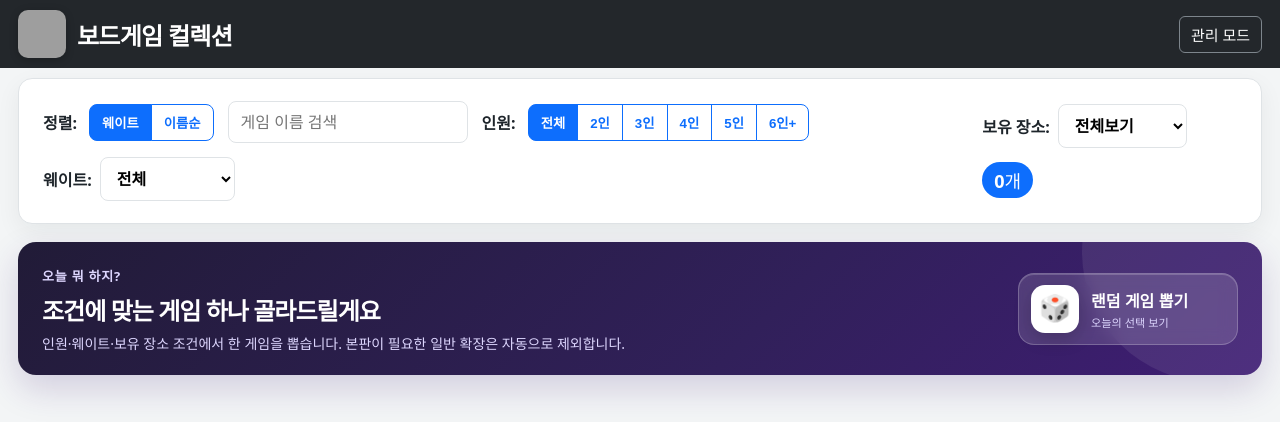
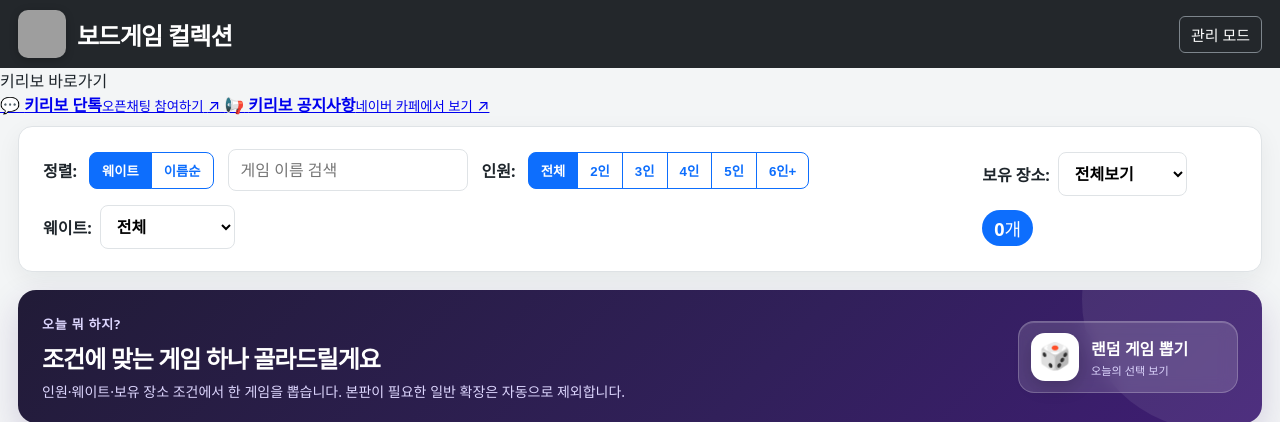
Before and after one commit to blissmovie0109-eng/club-boardgame-shelf, a Flask app: page / in a window 1280 px wide. Shown: the top 422 px of the page. Run offline with Flask 3, Linux system fonts and the light colour scheme; data that the repository does not hold is empty; some libraries are stand-ins or nearby versions; grey boxes are pictures that could not be loaded.

Commit message:
Add Kiribo community quick links to homepage

```diff
--- a/templates/index.html
+++ b/templates/index.html
@@ -6,6 +6,25 @@
     <a class="manage-button" href="{{ url_for('admin') }}">관리 모드</a>
   </div>
 </header>
+
+<nav class="club-quicklinks" aria-label="키리보 바로가기">
+  <div class="club-quicklinks-inner">
+    <span class="club-quicklinks-label">키리보 바로가기</span>
+    <div class="club-quicklinks-actions">
+      <a class="club-link club-link-chat" href="https://open.kakao.com/o/gtuv6tic" target="_blank" rel="noopener noreferrer">
+        <span class="club-link-icon">💬</span>
+        <span><b>키리보 단톡</b><small>오픈채팅 참여하기</small></span>
+        <span class="club-link-arrow">↗</span>
+      </a>
+      <a class="club-link club-link-notice" href="https://cafe.naver.com/f-e/cafes/30264328/articles/875?menuid=54&amp;referrerAllArticles=false" target="_blank" rel="noopener noreferrer">
+        <span class="club-link-icon">📢</span>
+        <span><b>키리보 공지사항</b><small>네이버 카페에서 보기</small></span>
+        <span class="club-link-arrow">↗</span>
+      </a>
+    </div>
+  </div>
+</nav>
+
 <main class="collection-page">
   <section class="collection-toolbar">
     <div class="toolbar-left">
```
